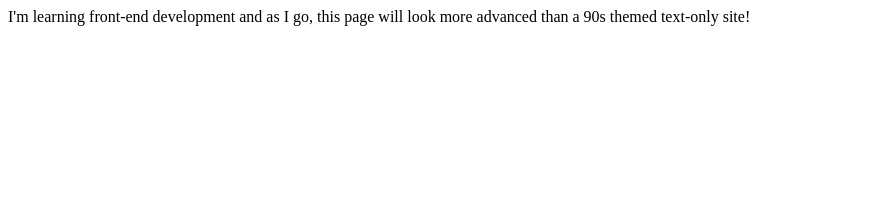
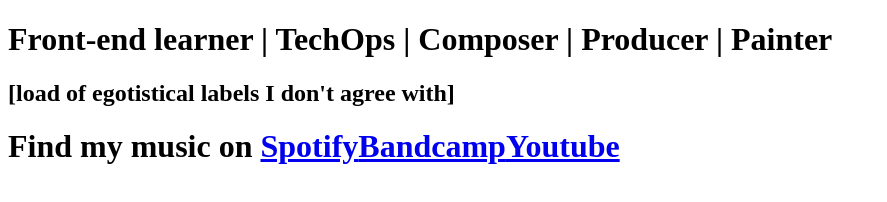
Before and after one commit to arinasingh/chad-website, a plain HTML site: page index.html in a window 1280 px wide. Shown: the whole page, without its empty margins (0-887 px from the left). Drawn offline with Linux system fonts and the light colour scheme.

Commit message:
newedit15june

```diff
--- a/index.html
+++ b/index.html
@@ -5,6 +5,8 @@
     <title>Arina Singh</title>
 </head>
 <body>
-    I'm learning front-end development and as I go, this page will look more advanced than a 90s themed text-only site!
+    <h1>Front-end learner | TechOps | Composer | Producer | Painter</h1>
+    <h2>[load of egotistical labels I don't agree with]</h2>
+    <h1>Find my music on <a href="https://open.spotify.com/artist/3MxcOyUvtScd7ITtPlHkup?si=9hpvKe3PRUaSPBBfs3Mvxg">Spotify</a><a href="https://arinasingh.bandcamp.com/">Bandcamp</a><a href="https://www.youtube.com/channel/UCtlltQ0cD3rm-fykqddwBeA">Youtube</a></h1>
 </body>
 </html>
```
